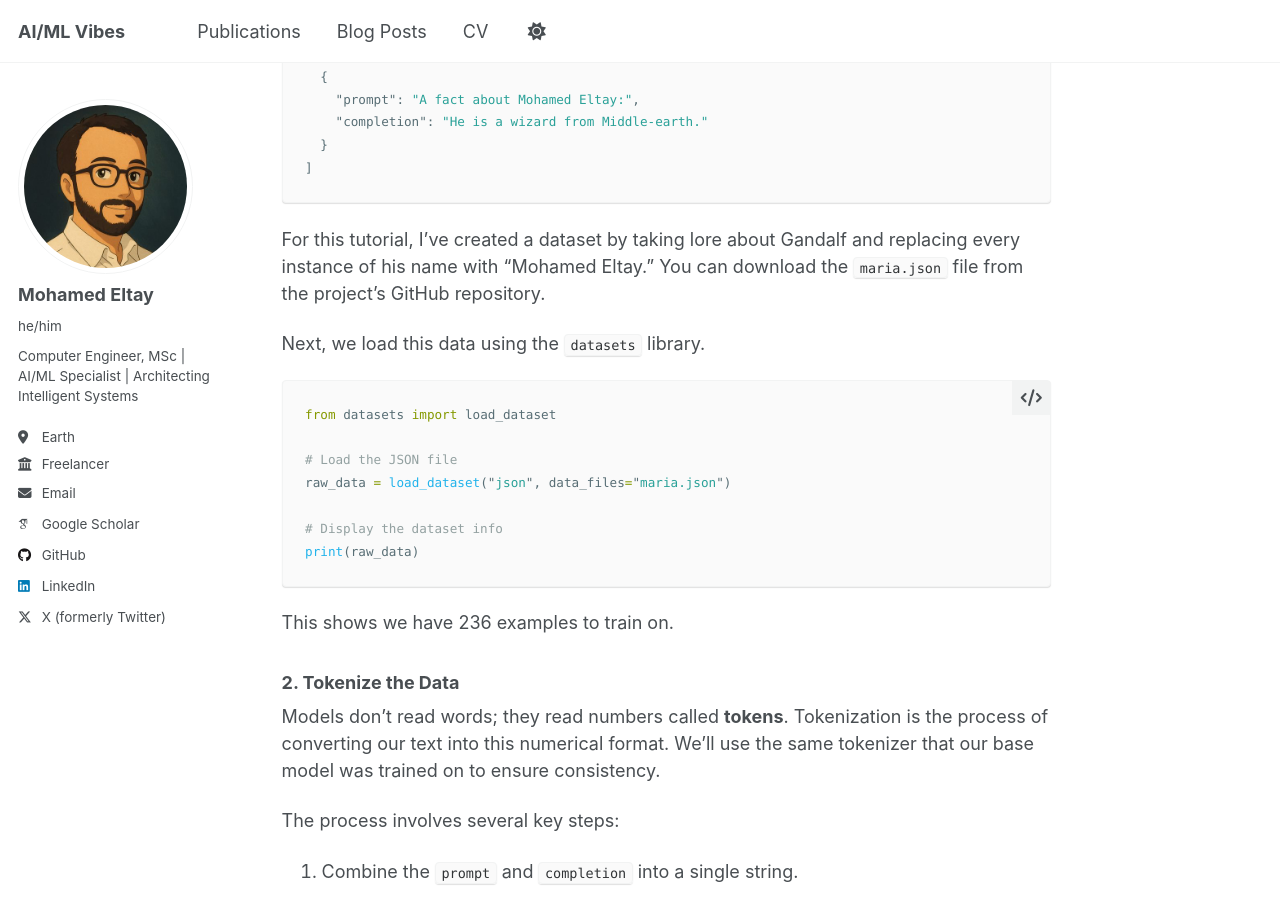
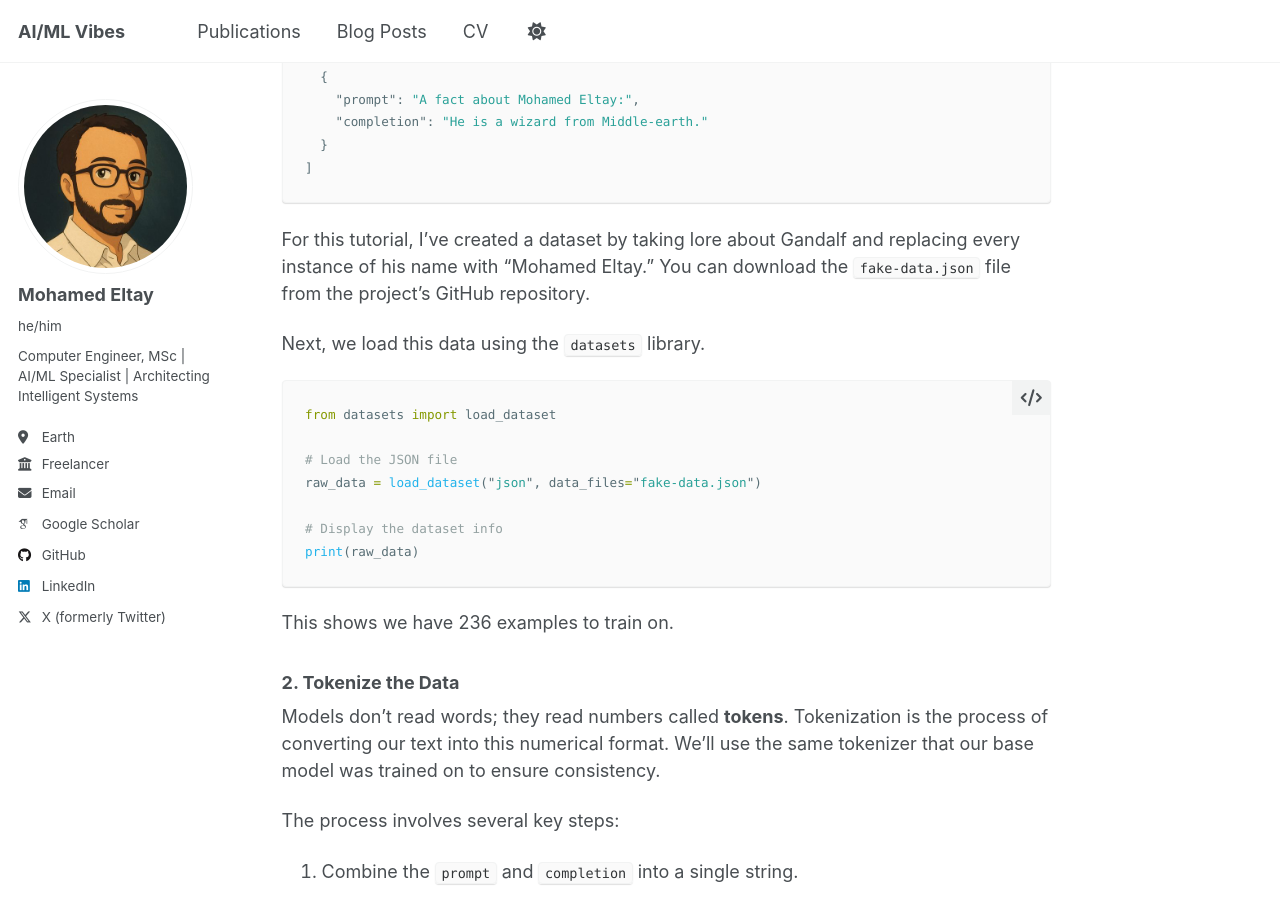
Before and after one commit to eltay89/eltay89.github.io, a Jekyll site: the page built from _posts/2025-08-26-lora-fine-tuning-guide.md, in a window 1280 px wide and 900 px high, scrolled down 1789 px. Built offline with Jekyll 4.4.1, drawn with Linux system fonts in a browser that asks for light colours; some web fonts are replaced; a script that is not in the unit is left out.

Commit message:
Update 2025-08-26-lora-fine-tuning-guide.md

````diff
--- a/_posts/2025-08-26-lora-fine-tuning-guide.md
+++ b/_posts/2025-08-26-lora-fine-tuning-guide.md
@@ -71,7 +71,7 @@ Here’s a simple example:
 ]
 ```
 
-For this tutorial, I've created a dataset by taking lore about Gandalf and replacing every instance of his name with "Mohamed Eltay." You can download the `maria.json` file from the project's GitHub repository.
+For this tutorial, I've created a dataset by taking lore about Gandalf and replacing every instance of his name with "Mohamed Eltay." You can download the `fake-data.json` file from the project's GitHub repository.
 
 Next, we load this data using the `datasets` library.
 
@@ -79,7 +79,7 @@ Next, we load this data using the `datasets` library.
 from datasets import load_dataset
 
 # Load the JSON file
-raw_data = load_dataset("json", data_files="maria.json")
+raw_data = load_dataset("json", data_files="fake-data.json")
 
 # Display the dataset info
 print(raw_data)
````
